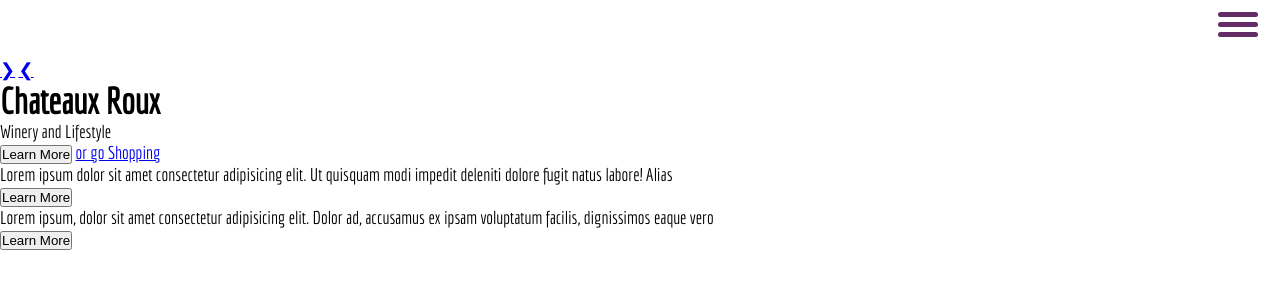
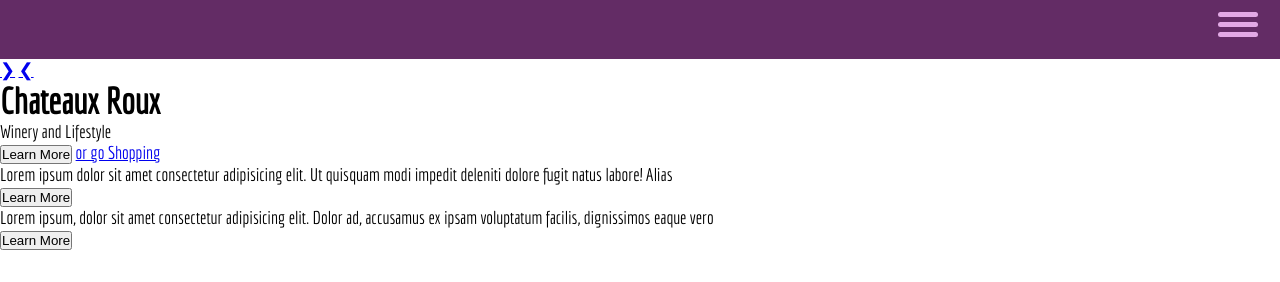
Before and after one commit to starskynder/Chateau-Roux, a website: page index.html in a window 1280 px wide. Drawn offline with nearby package versions, Linux system fonts and the light colour scheme; files that its build step writes are made by us from their sources.

Commit message:
Change menu icon color

```diff
--- a/sass/layout/_navigation.scss
+++ b/sass/layout/_navigation.scss
@@ -3,6 +3,7 @@
   @include flex-row-wrap;
 
   position: relative;
+  background-color: $bossanova;
 
   &__menu {
     position: relative;
@@ -17,7 +18,7 @@
       display: inline-block;
       height: 0.5rem;
       width: 4rem;
-      background-color: $bossanova;
+      background-color: $french-lilac;
       border-radius: 1rem;
       transition: all 0.2s;
     }
```
